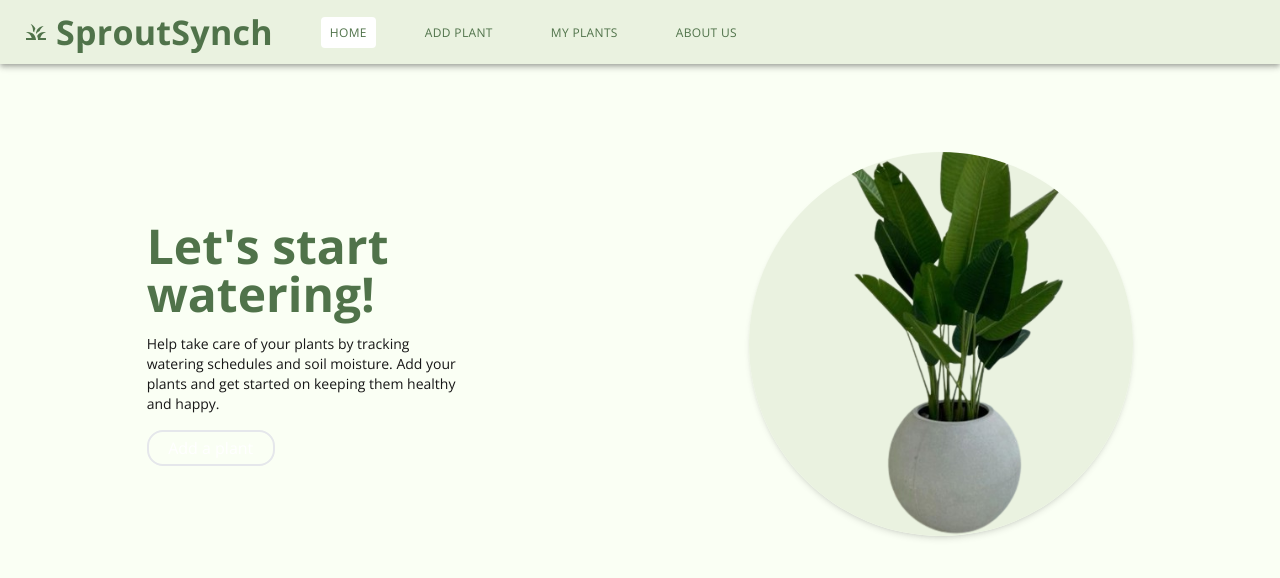
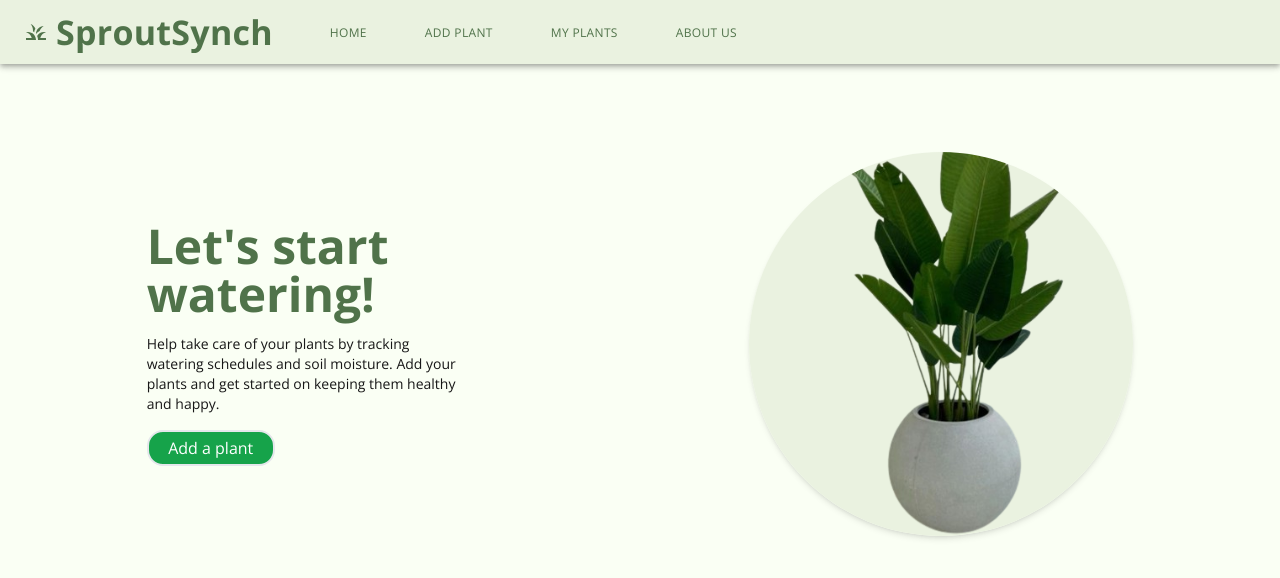
Before and after one commit to franklinthai/SproutSynch, a Next.js app: page / in a window 1280 px wide. Shown: the top 578 px of the page. Built offline with nearby package versions, Linux system fonts and the light colour scheme.

Commit message:
Add nav bar to add plant page

```diff
--- a/src/app/add/page.tsx
+++ b/src/app/add/page.tsx
@@ -4,7 +4,7 @@ import { db } from "../firebaseconfig";
 import React, { useEffect, useState } from "react";
 import { getDocs, collection, addDoc, deleteDoc, doc } from "firebase/firestore";
 const { DateTime } = require("luxon");
-
+import ResponsiveAppBar from "../navbar";
 
 async function addFirestore(name, species, interval, time, ampm, duration) {
     try {
@@ -76,6 +76,7 @@ export default function Add() {
     }
 
     return <div className="flex flex-col">
+         <ResponsiveAppBar></ResponsiveAppBar>
         <h1 className="font-bold text-2xl pb-4 center">New Plant</h1>
         <form onSubmit={(e) => onSubmitClick(e)}>
             <div className="m-2">Name: <input id="name" value={name} onChange={(e) => setName(e.target.value)} className="text-black rounded-lg h-6"></input></div>
--- a/src/app/navbar.tsx
+++ b/src/app/navbar.tsx
@@ -15,6 +15,7 @@ const pages = [
   { name: 'About us', path: '/about' },
 ];
 
+//  TODO ADD WHITE HIGHLIGITNG WHEN ON A SPECIFIC PAGE
 function ResponsiveAppBar() {
   const router = useRouter();
 
@@ -82,7 +83,6 @@ function ResponsiveAppBar() {
                 key={page.name}
                 onClick={() => handleNavigation(page.path)}
                 sx={{
-                  backgroundColor: page.name === 'Home' ? 'white' : 'transparent',
                   my: 2,
                   color: '#50734A',
                   display: 'block',
--- a/src/app/page.tsx
+++ b/src/app/page.tsx
@@ -9,6 +9,7 @@ import plant from './../../assets/plant.png';
 import Image from 'next/image';
 import './globals.css';
 
+// TODO FIX BUTTON
 export default function Home() {
   const router = useRouter();
 
@@ -24,7 +25,7 @@ export default function Home() {
             plants and get started on keeping them healthy<br/>
             and happy.
           </p>
-          <button onClick={() => router.push("/add")} className="border-2 mt-4 p-1 rounded-2xl w-32 hover:bg-green-600 text-white" type="button">Add a plant</button>
+          <button onClick={() => router.push("/add")} className="border-2 mt-4 p-1 rounded-2xl w-32 bg-green-600 text-white" type="button">Add a plant</button>
         </div>
         <div className="bg-custom-gradient rounded-full overflow-hidden w-96 h-96 flex items-center justify-center shadow-md">
           <div className="w-full h-full flex items-center justify-center">
```
